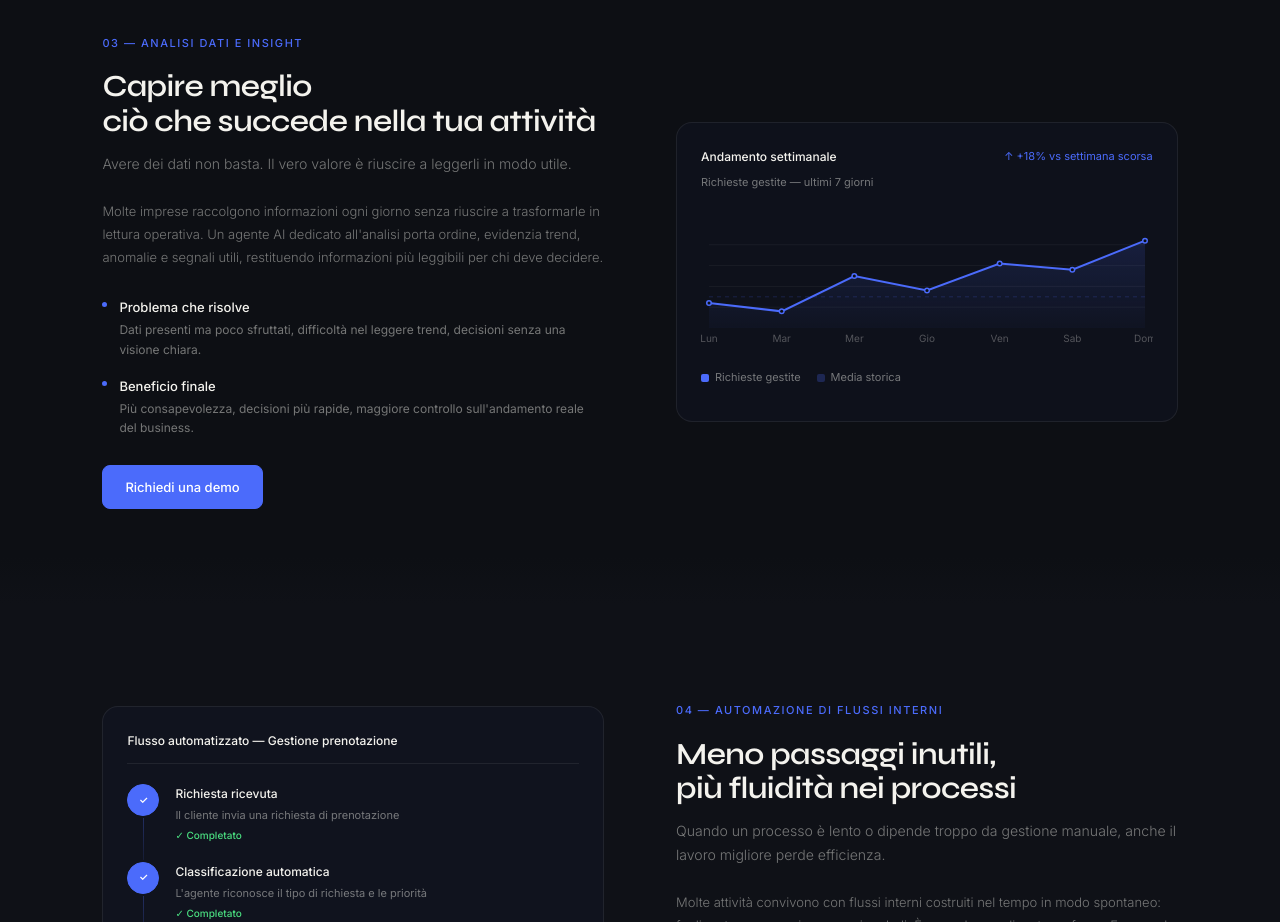
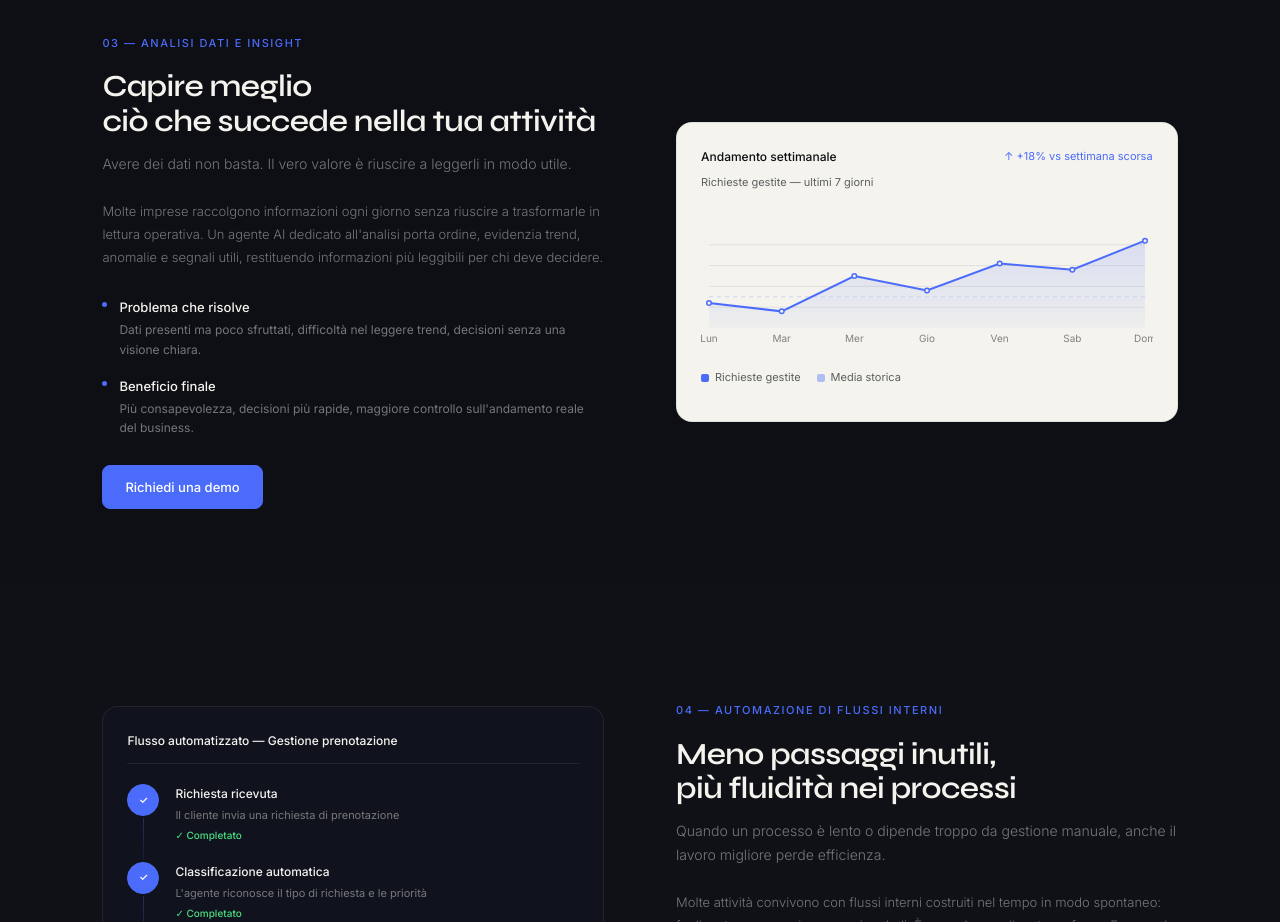
Before and after one commit to Matteopmc95/matteo-freyrwork-ai, a Next.js app: page /servizi in a window 1280 px wide. Shown: the part 1980-2902 px from the top of the page. Built offline with nearby package versions, Linux system fonts and the light colour scheme.

Commit message:
style: invert colors on weekly chart card - white background, dark content

```diff
--- a/src/app/servizi/page.tsx
+++ b/src/app/servizi/page.tsx
@@ -203,7 +203,7 @@ function ChartVisual() {
       const xStep = gW / (data.length - 1);
       const yScale = (v: number) => pad.t + gH - ((v - min) / (max - min)) * gH;
 
-      ctx.strokeStyle = 'rgba(255,255,255,0.05)'; ctx.lineWidth = 1;
+      ctx.strokeStyle = 'rgba(0,0,0,0.08)'; ctx.lineWidth = 1;
       [40, 50, 60, 70].forEach((v) => {
         const y = yScale(v);
         ctx.beginPath(); ctx.moveTo(pad.l, y); ctx.lineTo(W - pad.r, y); ctx.stroke();
@@ -230,10 +230,10 @@ function ChartVisual() {
       for (let i = 0; i < visible; i++) {
         const x = pad.l + i * xStep, y = yScale(data[i]);
         ctx.fillStyle = '#4B6BFB'; ctx.beginPath(); ctx.arc(x, y, 3, 0, Math.PI * 2); ctx.fill();
-        ctx.fillStyle = '#0D0F14'; ctx.beginPath(); ctx.arc(x, y, 1.5, 0, Math.PI * 2); ctx.fill();
+        ctx.fillStyle = '#F4F3EE'; ctx.beginPath(); ctx.arc(x, y, 1.5, 0, Math.PI * 2); ctx.fill();
       }
 
-      ctx.fillStyle = 'rgba(244,243,238,0.3)'; ctx.font = '10px Inter,sans-serif'; ctx.textAlign = 'center'; ctx.textBaseline = 'top';
+      ctx.fillStyle = 'rgba(13,15,20,0.5)'; ctx.font = '10px Inter,sans-serif'; ctx.textAlign = 'center'; ctx.textBaseline = 'top';
       days.forEach((d, i) => ctx.fillText(d, pad.l + i * xStep, H - pad.b + 6));
     }
 
@@ -257,18 +257,18 @@ function ChartVisual() {
   }, []);
 
   return (
-    <div style={{ padding: 24, display: 'flex', flexDirection: 'column' }}>
-      <div style={{ fontSize: 12, fontWeight: 500, color: C.txt, marginBottom: 6, display: 'flex', justifyContent: 'space-between' }}>
+    <div className="chart-inverted" style={{ padding: 24, display: 'flex', flexDirection: 'column', flex: 1 }}>
+      <div style={{ fontSize: 12, fontWeight: 500, color: '#0D0F14', marginBottom: 6, display: 'flex', justifyContent: 'space-between' }}>
         Andamento settimanale
         <span style={{ fontSize: 11, color: C.acc, fontWeight: 400 }}>↑ +18% vs settimana scorsa</span>
       </div>
-      <p style={{ fontSize: 11, color: C.muted, marginBottom: 20 }}>Richieste gestite — ultimi 7 giorni</p>
+      <p style={{ fontSize: 11, color: 'rgba(13,15,20,0.65)', marginBottom: 20 }}>Richieste gestite — ultimi 7 giorni</p>
       <div style={{ position: 'relative', height: 140 }}>
         <canvas ref={canvasRef} style={{ display: 'block', width: '100%', height: '100%' }} />
       </div>
       <div style={{ display: 'flex', gap: 16, marginTop: 16 }}>
-        {[{ color: C.acc, label: 'Richieste gestite' }, { color: 'rgba(75,107,251,0.25)', label: 'Media storica' }].map(({ color, label }) => (
-          <div key={label} style={{ display: 'flex', alignItems: 'center', gap: 6, fontSize: 11, color: C.muted }}>
+        {[{ color: C.acc, label: 'Richieste gestite' }, { color: 'rgba(75,107,251,0.4)', label: 'Media storica' }].map(({ color, label }) => (
+          <div key={label} style={{ display: 'flex', alignItems: 'center', gap: 6, fontSize: 11, color: 'rgba(13,15,20,0.65)' }}>
             <div style={{ width: 8, height: 8, borderRadius: 2, background: color }} />
             {label}
           </div>
@@ -470,6 +470,8 @@ export default function ServiziPage() {
           .svc-grid{display:flex!important;flex-direction:column;gap:40px!important}
           .svc-visual{order:-1;margin-bottom:0}
         }
+        .chart-inverted{background:#F4F3EE !important;color:#0D0F14}
+        .svc-visual:has(.chart-inverted){background:#F4F3EE !important;border-color:rgba(0,0,0,0.08) !important}
         .ops-animate{opacity:0;transform:translateY(20px);transition:opacity .6s ease,transform .6s ease}
         .ops-animate.in-view{opacity:1;transform:none}
         .ops-animate .animated-row,.ops-animate .animated-bar,.ops-animate [class*="pulse"]{animation-play-state:paused}
```
